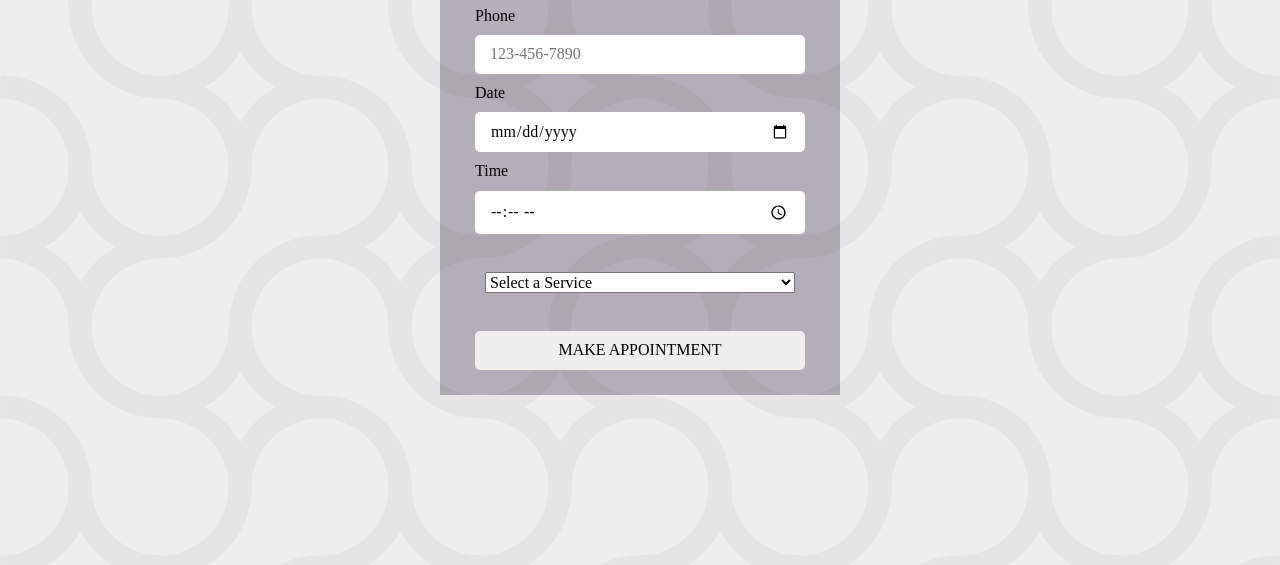
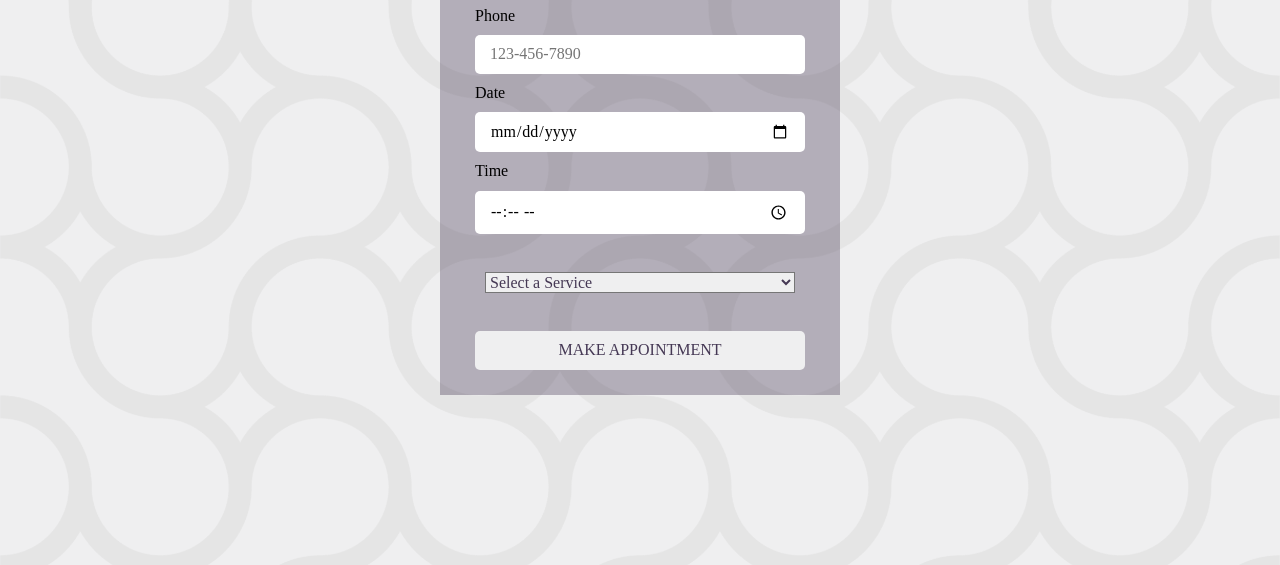
Before and after one commit to fatima448/personal-website, a plain HTML site: page index.html in a window 1280 px wide. Shown: the part 5219-5784 px from the top of the page. Drawn offline with Linux system fonts and the light colour scheme; a web font is replaced by a local one.

Commit message:
Update style.css

```diff
--- a/css/style.css
+++ b/css/style.css
@@ -776,6 +776,17 @@ header .container nav ul li a:hover {
 }
 .appointment form select{
     margin: 10px;
+    color: var(--main-color);
+    background-color: #EFEFF0;
+}
+.appointment form select:hover{
+    margin: 10px;
+    color: #EFEFF0;
+    background-color: #4538545a;
+}
+.appointment form input[type="submit"]{
+    background-color: #EFEFF0;
+    color: var(--main-color);
 }
 .appointment form input[type="submit"]:hover{
     background-color: var(--main-color);
```
